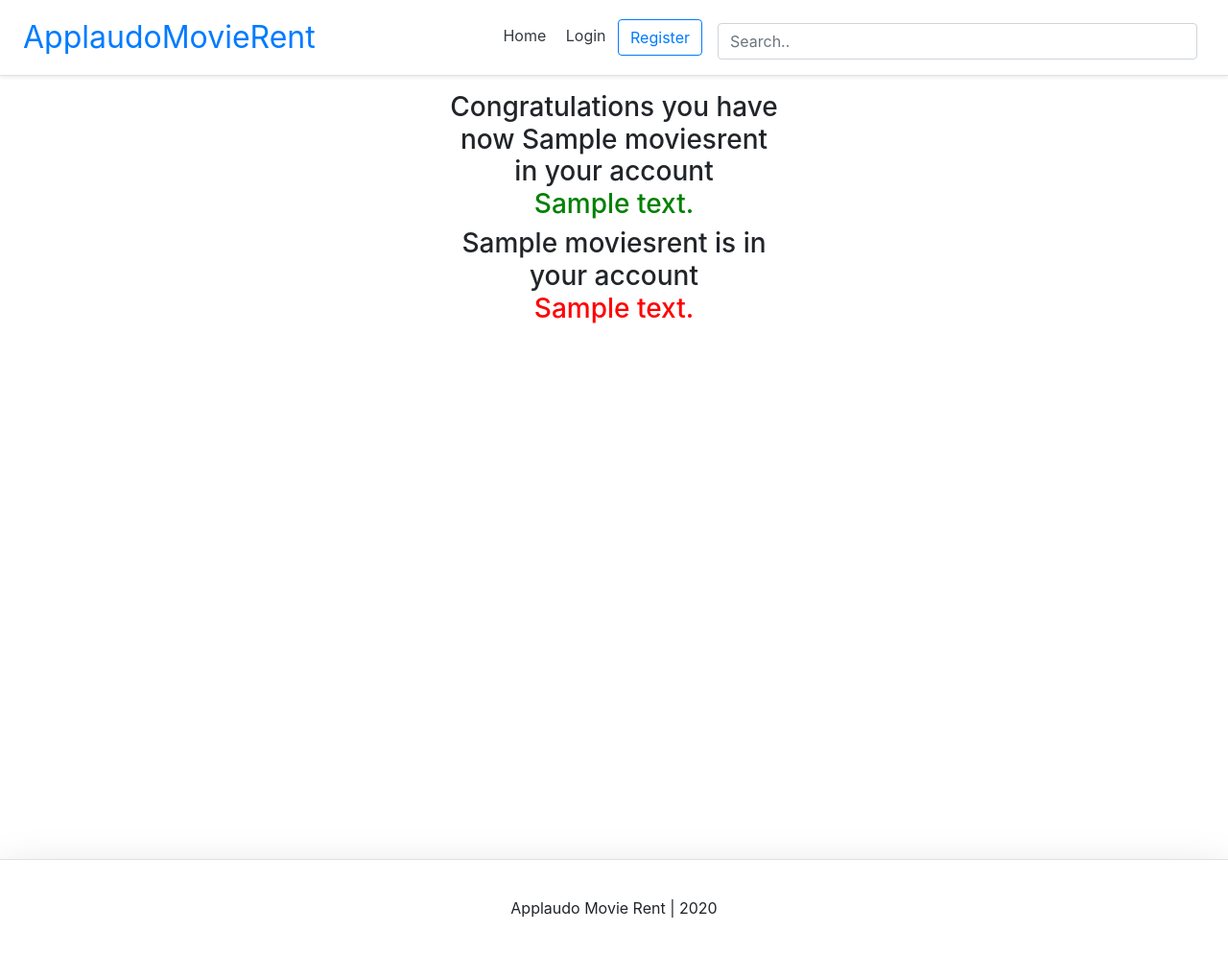
After one commit to k4is3r/movierent-django, a Django app: template movie/templates/movie/sale_movie.html in a window 1280 px wide. The commit adds this page. Shown: the whole page at 96% size. Run offline with Django 3.2, Linux system fonts and the light colour scheme; tables that the repository leaves empty hold one stand-in row (values such as "Sample post"); the template is opened without the code that fills it: values that come from a table or form of the project are taken from there, most other values are stand-ins (such as "Sample title", 1, 10 or a date in 2020); some libraries are stand-ins or nearby versions.

Commit message:
creating a sale movie template

```diff
--- a/movie/templates/movie/detail_movie.html
+++ b/movie/templates/movie/detail_movie.html
@@ -15,12 +15,7 @@
 
 <div class="container">
   <div class="row">
-
      <div class="card m-auto">
-      {% if success_message %}
-       <h3 style="color:green; text-align: center;">{{success_message}}</h3>
-     {% endif %}
-
     <!--MovieDetail-->
     <!--  <div class="card m-auto">-->
       <img class="card-img-top" src="{{ movie.image.url }}">
--- /dev/null
+++ b/movie/templates/movie/sale_movie.html
@@ -0,0 +1,25 @@
+{% extends 'base.html' %}
+
+{% block title %} Succes Purchase {% endblock %}
+
+{% block content%}
+
+<div class="container">
+    <div class="row align-items-center">
+        <div class="col-sm"></div>
+        <div class="col-sm">
+        {% if success_message %}
+            <h3 class="m-auto text-center">Congratulations you have now {{ movie.title }}  in your account</h3>
+            <h3 style="color:green; text-align: center;">{{success_message}}</h3>
+       {% endif %}
+
+       {% if doublesale_message %}
+            <h3 class="m-auto text-center">{{ movie.title }} is in your account</h3>
+            <h3 style="color:red; text-align: center;">{{doublesale_message}}</h3>
+       {% endif %}
+       </div>
+       <div class="col-sm"></div>
+    </div>
+</div>
+
+{% endblock %}
--- a/movie/views.py
+++ b/movie/views.py
@@ -109,11 +109,13 @@ def add_sale_movie(request, slug):
     sale_price = movie.sale_price
     check_purchase = UserSaleHistory.objects.filter(user=user,movie=movie)
     if check_purchase.exists():
-        content['success_message'] = "You cannot buy the same item "
+        content['doublesale_message'] = "You cannot buy the same item twice"
     else:
         sale_movie = UserSaleHistory(user=user,
                                      movie=movie,
                                      movie_price=sale_price)
         sale_movie.save()
         content['success_message'] = "Success Buy"
-    return render(request,'movie/detail_movie.html',content)
+
+    content['movie'] = movie
+    return render(request,'movie/sale_movie.html',content)
```
Also changed, not shown: movie/templates/movie/edit_movie.html (line endings or trailing spaces).
